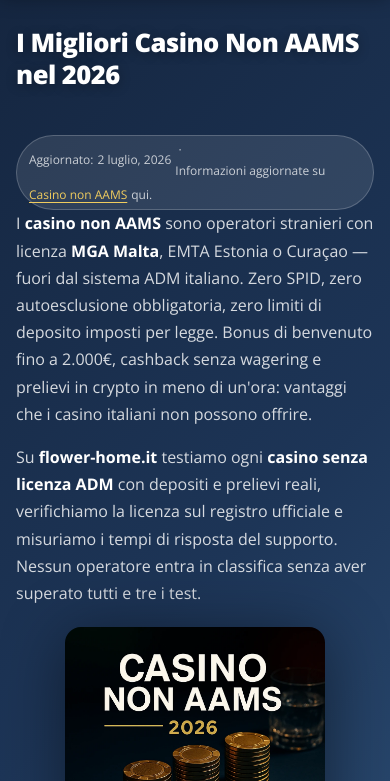
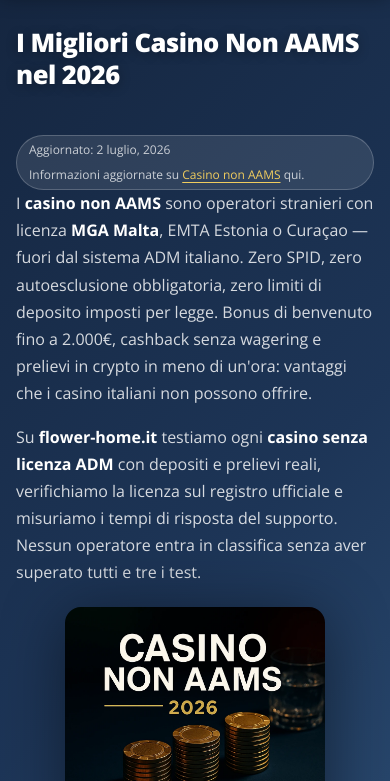
Before and after one commit to flipthecoins/flower-home.it, a plain HTML site: page proyectos/flower-home.it/bot/index.html in a window 390 px wide. Shown: the part 63-844 px from the top of the page. Drawn offline with nearby package versions, Linux system fonts and the light colour scheme.

Commit message:
Fix update-tag mobile: spans en lugar de br, separador oculto en mobile
Co-Authored-By: Claude Sonnet 4.6 <noreply@anthropic.com>

```diff
--- a/proyectos/flower-home.it/bot/css/style3.css
+++ b/proyectos/flower-home.it/bot/css/style3.css
@@ -1935,8 +1935,12 @@ tr:hover td { background: #eff6ff; }
   white-space: normal;
 }
 
-.update-tag__br { display: none; }
-@media (max-width: 600px) { .update-tag__br { display: block; } }
+.update-tag__date, .update-tag__sep, .update-tag__info { display: inline; }
+
+@media (max-width: 600px) {
+  .update-tag__sep { display: none; }
+  .update-tag__date, .update-tag__info { display: block; }
+}
 
 .update-tag--hero a {
   color: var(--c-gold-light);
--- a/proyectos/flower-home.it/bot/index.html
+++ b/proyectos/flower-home.it/bot/index.html
@@ -71,7 +71,7 @@
     <section class="page-hero">
         <div class="container">
             <h1 class="page-title page-title--hero">I Migliori Casino Non AAMS nel 2026</h1>
-            <p class="update-tag update-tag--hero">Aggiornato: <time datetime="2026-07-02">2 luglio, 2026</time> &nbsp;·&nbsp;<br class="update-tag__br"> Informazioni aggiornate su <a href="https://casino-non-aams.flower-home.it/">Casino non AAMS</a> qui.</p>
+            <p class="update-tag update-tag--hero"><span class="update-tag__date">Aggiornato: <time datetime="2026-07-02">2 luglio, 2026</time></span><span class="update-tag__sep"> · </span><span class="update-tag__info">Informazioni aggiornate su <a href="https://casino-non-aams.flower-home.it/">Casino non AAMS</a> qui.</span></p>
             <div class="page-hero__inner">
                 <div class="page-hero__text">
                     <p>I <strong>casino non AAMS</strong> sono operatori stranieri con licenza <strong>MGA Malta</strong>, EMTA Estonia o Curaçao — fuori dal sistema ADM italiano. Zero SPID, zero autoesclusione obbligatoria, zero limiti di deposito imposti per legge. Bonus di benvenuto fino a 2.000€, cashback senza wagering e prelievi in crypto in meno di un'ora: vantaggi che i casino italiani non possono offrire.</p>
```
